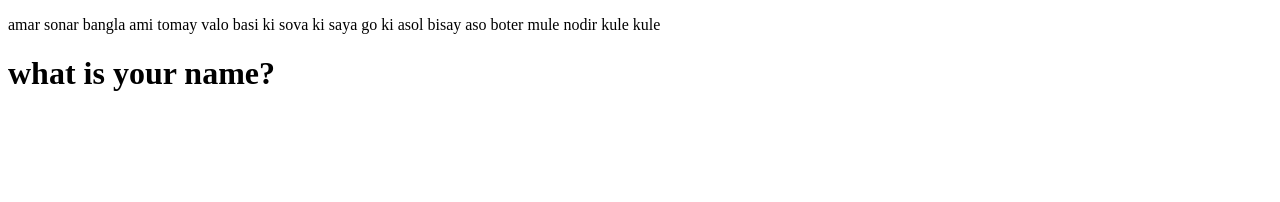
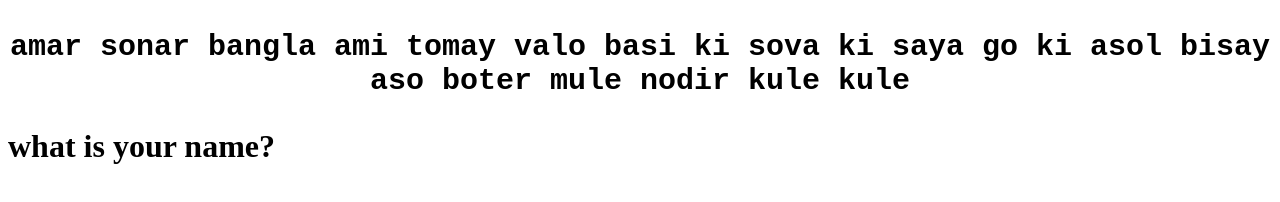
Before and after one commit to abdullah107189/my-second-repo, a plain HTML site: page index.html in a window 1280 px wide. Drawn offline with Linux system fonts and the light colour scheme.

Commit message:
css style added

```diff
--- a/index.html
+++ b/index.html
@@ -5,9 +5,10 @@
     <meta http-equiv="X-UA-Compatible" content="IE=edge">
     <meta name="viewport" content="width=device-width, initial-scale=1.0">
     <title>My second repo</title>
+    <link rel="stylesheet" href="style.css">
 </head>
 <body>
-    <P>amar sonar bangla ami tomay valo basi ki sova ki saya go ki asol bisay aso boter mule nodir kule kule</P>
+    <P class="text">amar sonar bangla ami tomay valo basi ki sova ki saya go ki asol bisay aso boter mule nodir kule kule</P>
     <h1>what is your name?</h1>
 </body>
 </html>
--- /dev/null
+++ b/style.css
@@ -0,0 +1,6 @@
+.text{
+    text-align: center;
+    font-family: 'Courier New', Courier, monospace;
+    font-weight: 900;
+    font-size: 30px;
+}
```
